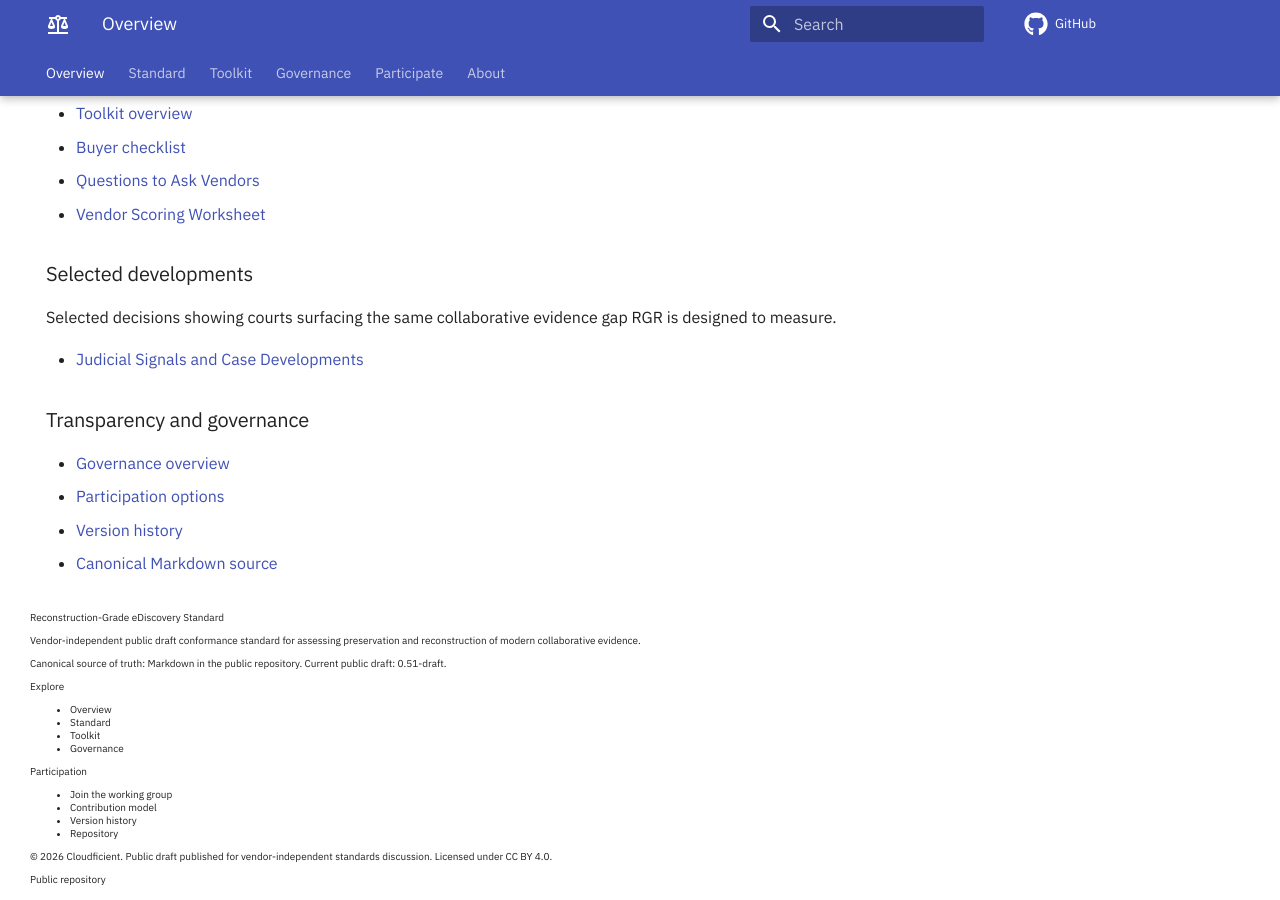
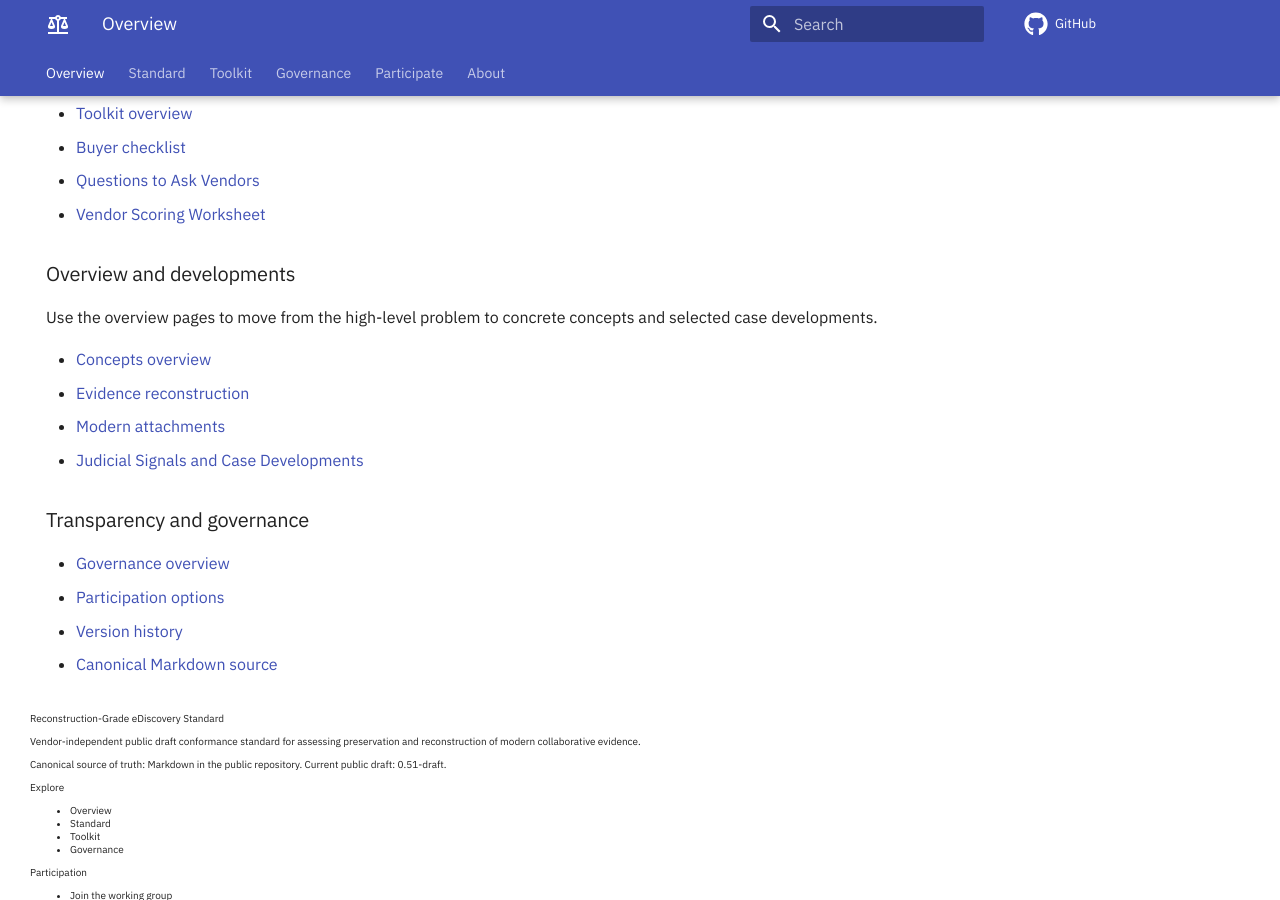
Before and after one commit to cloudficient/reconstruction-grade-ediscovery-standard, an MkDocs documentation site: the page built from standard/index.md, in a window 1280 px wide and 900 px high, scrolled down 6077 px. Built offline with MkDocs 1.6.1 and Material for MkDocs 9.7.7, drawn with Linux system fonts in a browser that asks for light colours; comment, search, counter and statistics services are not loaded.

Commit message:
Improve overview navigation structure

```diff
--- a/mkdocs.yml
+++ b/mkdocs.yml
@@ -92,12 +92,13 @@ nav:
   - Overview:
       - Overview: index.md
       - Judicial Signals and Case Developments: judicial-signals.md
-      - Concepts Overview: concepts/index.md
-      - Why Collaborative Evidence Changed: concepts/context-gap-ediscovery.md
-      - Evidence Reconstruction: concepts/evidence-reconstruction.md
-      - Reconstruction-Grade eDiscovery: concepts/reconstruction-grade-ediscovery.md
-      - Modern Attachments: concepts/modern-attachments.md
-      - Identity Drift: concepts/identity-drift.md
+      - Concepts:
+          - Concepts Overview: concepts/index.md
+          - Why Collaborative Evidence Changed: concepts/context-gap-ediscovery.md
+          - Evidence Reconstruction: concepts/evidence-reconstruction.md
+          - Reconstruction-Grade eDiscovery: concepts/reconstruction-grade-ediscovery.md
+          - Modern Attachments: concepts/modern-attachments.md
+          - Identity Drift: concepts/identity-drift.md
   - Standard:
       - Draft Status and Front Matter: front-matter.md
       - Chapters:
--- a/standard/index.md
+++ b/standard/index.md
@@ -311,10 +311,13 @@ Enterprises, law firms, providers, vendors, and individual practitioners can con
 </article>
 
 <article class="rgr-card rgr-card--link-list" markdown="1">
-### Selected developments
+### Overview and developments
 
-Selected decisions showing courts surfacing the same collaborative evidence gap RGR is designed to measure.
+Use the overview pages to move from the high-level problem to concrete concepts and selected case developments.
 
+- [Concepts overview](concepts/index.md)
+- [Evidence reconstruction](concepts/evidence-reconstruction.md)
+- [Modern attachments](concepts/modern-attachments.md)
 - [Judicial Signals and Case Developments](judicial-signals.md)
 </article>
 
```
